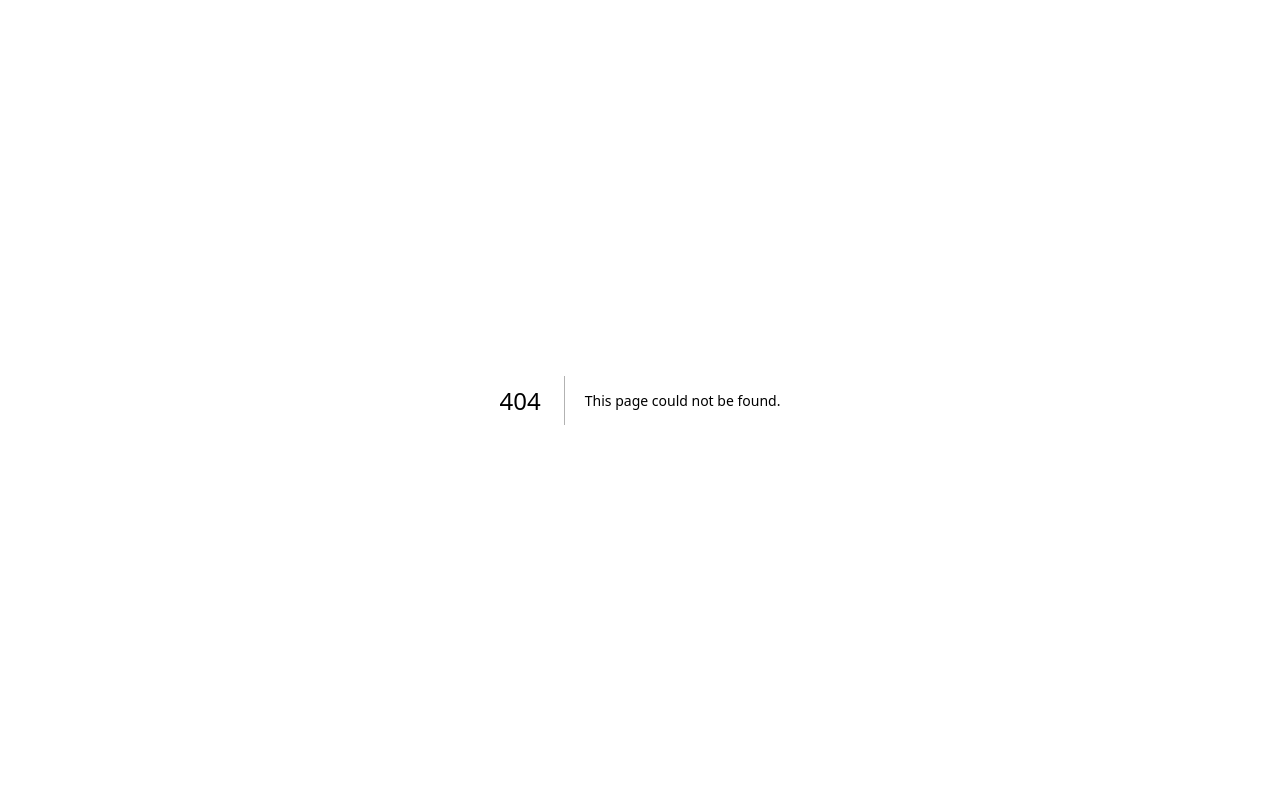
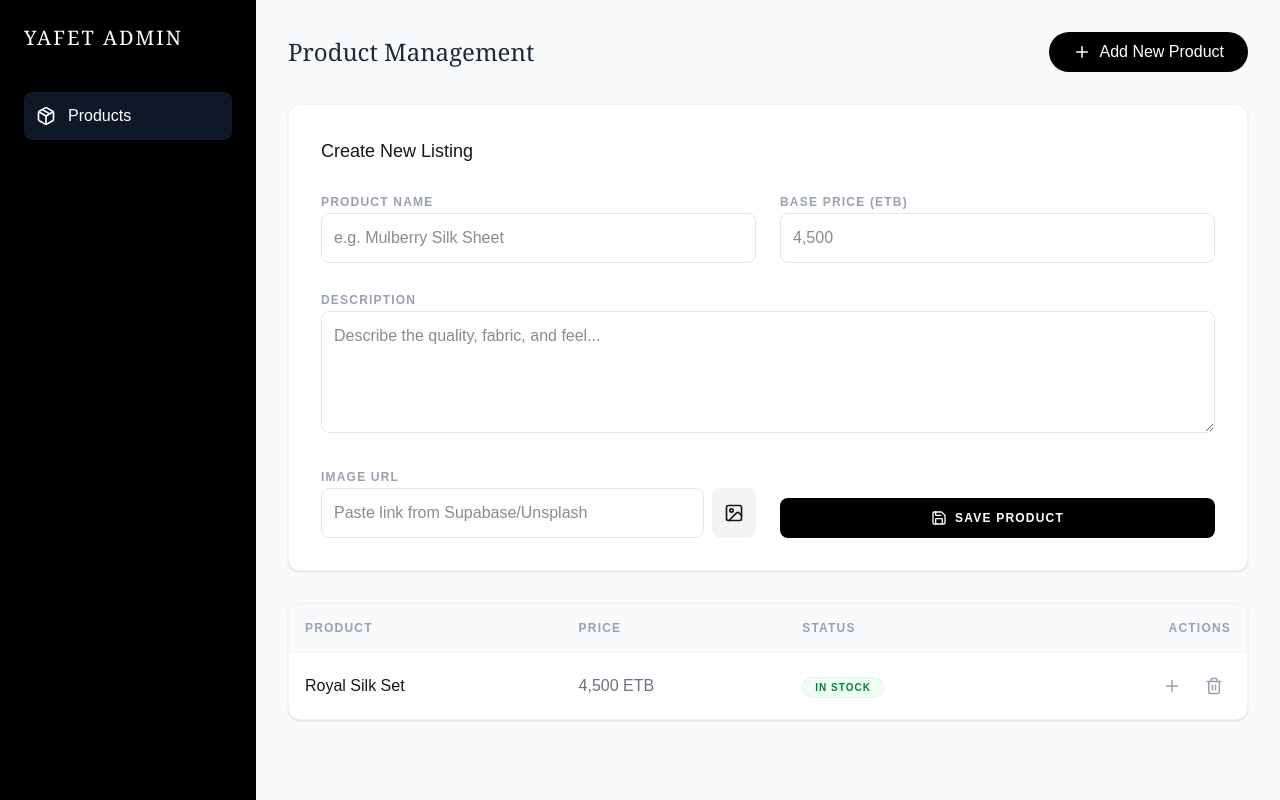
Before and after one commit to khalidGir/yafet, a Next.js app: page /admin in a window 1280 px wide. Before the commit this address had no page. Built offline with nearby package versions, Linux system fonts and the light colour scheme.

Commit message:
Initialize Supabase integration and create Admin Dashboard mockup

```diff
--- a/package.json
+++ b/package.json
@@ -9,10 +9,13 @@
     "lint": "eslint"
   },
   "dependencies": {
+    "@supabase/supabase-js": "^2.105.1",
+    "clsx": "^2.1.1",
     "lucide-react": "^1.14.0",
     "next": "16.2.4",
     "react": "19.2.4",
-    "react-dom": "19.2.4"
+    "react-dom": "19.2.4",
+    "tailwind-merge": "^3.5.0"
   },
   "devDependencies": {
     "@tailwindcss/postcss": "^4",
--- /dev/null
+++ b/src/app/admin/page.tsx
@@ -0,0 +1,99 @@
+'use client';
+
+import React, { useState } from 'react';
+import { Plus, Package, Image as ImageIcon, Trash2, Save } from 'lucide-react';
+
+export default function AdminDashboard() {
+  const [products, setProducts] = useState([
+    { id: 1, name: 'Royal Silk Set', price: '4,500 ETB', stock: 'In Stock' },
+  ]);
+
+  return (
+    <div className="min-h-screen bg-gray-50 flex">
+      {/* Sidebar */}
+      <aside className="w-64 bg-black text-white p-6 hidden md:block">
+        <h2 className="text-xl font-serif mb-10 tracking-widest">YAFET ADMIN</h2>
+        <nav className="space-y-4">
+          <a href="#" className="flex items-center gap-3 text-white bg-gray-900 p-3 rounded-lg">
+            <Package size={20} />
+            <span>Products</span>
+          </a>
+        </nav>
+      </aside>
+
+      {/* Main Content */}
+      <main className="flex-1 p-8">
+        <div className="flex justify-between items-center mb-8">
+          <h1 className="text-2xl font-serif text-gray-800">Product Management</h1>
+          <button className="bg-black text-white px-6 py-2 rounded-full flex items-center gap-2 hover:bg-gray-800 transition-colors">
+            <Plus size={18} />
+            Add New Product
+          </button>
+        </div>
+
+        {/* Form Mockup (Add Product) */}
+        <section className="bg-white rounded-xl shadow-sm border border-gray-100 p-8 mb-8">
+          <h2 className="text-lg font-medium mb-6">Create New Listing</h2>
+          <div className="grid grid-cols-1 md:grid-cols-2 gap-6">
+            <div className="space-y-2">
+              <label className="text-xs uppercase tracking-widest text-gray-400 font-bold">Product Name</label>
+              <input type="text" placeholder="e.g. Mulberry Silk Sheet" className="w-full p-3 border border-gray-200 rounded-lg focus:ring-1 focus:ring-black outline-none" />
+            </div>
+            <div className="space-y-2">
+              <label className="text-xs uppercase tracking-widest text-gray-400 font-bold">Base Price (ETB)</label>
+              <input type="text" placeholder="4,500" className="w-full p-3 border border-gray-200 rounded-lg focus:ring-1 focus:ring-black outline-none" />
+            </div>
+            <div className="md:col-span-2 space-y-2">
+              <label className="text-xs uppercase tracking-widest text-gray-400 font-bold">Description</label>
+              <textarea rows={4} className="w-full p-3 border border-gray-200 rounded-lg focus:ring-1 focus:ring-black outline-none" placeholder="Describe the quality, fabric, and feel..."></textarea>
+            </div>
+            <div className="space-y-2">
+                <label className="text-xs uppercase tracking-widest text-gray-400 font-bold">Image URL</label>
+                <div className="flex gap-2">
+                    <input type="text" className="flex-1 p-3 border border-gray-200 rounded-lg outline-none" placeholder="Paste link from Supabase/Unsplash" />
+                    <button className="p-3 bg-gray-100 rounded-lg hover:bg-gray-200"><ImageIcon size={20} /></button>
+                </div>
+            </div>
+            <div className="space-y-2 flex items-end">
+                <button className="w-full bg-black text-white py-3 rounded-lg font-bold uppercase tracking-widest text-xs flex items-center justify-center gap-2">
+                    <Save size={16} />
+                    Save Product
+                </button>
+            </div>
+          </div>
+        </section>
+
+        {/* Product List */}
+        <section className="bg-white rounded-xl shadow-sm border border-gray-100 overflow-hidden">
+          <table className="w-full text-left">
+            <thead className="bg-gray-50 border-b border-gray-100">
+              <tr>
+                <th className="p-4 text-xs uppercase tracking-widest text-gray-400">Product</th>
+                <th className="p-4 text-xs uppercase tracking-widest text-gray-400">Price</th>
+                <th className="p-4 text-xs uppercase tracking-widest text-gray-400">Status</th>
+                <th className="p-4 text-xs uppercase tracking-widest text-gray-400 text-right">Actions</th>
+              </tr>
+            </thead>
+            <tbody>
+              {products.map(p => (
+                <tr key={p.id} className="border-b border-gray-50 last:border-0 hover:bg-gray-50 transition-colors">
+                  <td className="p-4 font-medium">{p.name}</td>
+                  <td className="p-4 text-gray-500">{p.price}</td>
+                  <td className="p-4">
+                    <span className="px-3 py-1 bg-green-50 text-green-700 text-[10px] font-bold uppercase tracking-widest rounded-full border border-green-100">
+                      {p.stock}
+                    </span>
+                  </td>
+                  <td className="p-4 text-right space-x-2">
+                    <button className="p-2 text-gray-400 hover:text-black"><Plus size={18} /></button>
+                    <button className="p-2 text-gray-400 hover:text-red-500 transition-colors"><Trash2 size={18} /></button>
+                  </td>
+                </tr>
+              ))}
+            </tbody>
+          </table>
+        </section>
+      </main>
+    </div>
+  );
+}
--- /dev/null
+++ b/src/lib/supabase.ts
@@ -0,0 +1,6 @@
+import { createClient } from '@supabase/supabase-js';
+
+const supabaseUrl = process.env.NEXT_PUBLIC_SUPABASE_URL || '';
+const supabaseAnonKey = process.env.NEXT_PUBLIC_SUPABASE_ANON_KEY || '';
+
+export const supabase = createClient(supabaseUrl, supabaseAnonKey);
```
Also changed, not shown: 1 other file (tests, documents, lock files or other folders).
